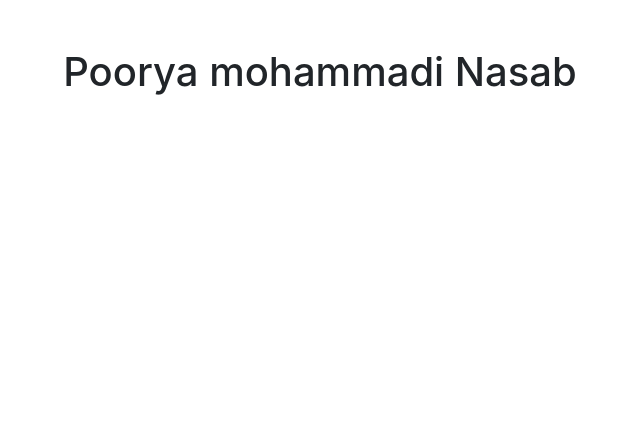
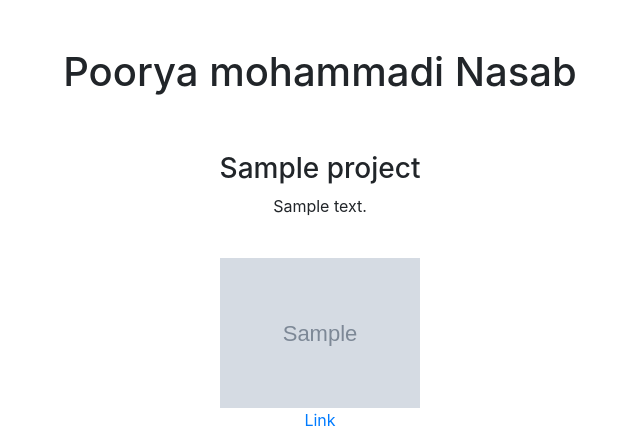
Before and after one commit to Pooryamn/Django_Portfolio, a Django app: page / in a window 1280 px wide. Shown: the top 429 px of the page, without its empty margins (320-960 px from the left). Run offline with Django 3.2, Linux system fonts and the light colour scheme; tables that the repository leaves empty hold one stand-in row (values such as "Sample post"); grey boxes marked "Sample" are stand-in pictures; some libraries are stand-ins or nearby versions.

Commit message:
show each object in my site

```diff
--- a/portfolio/templates/portfolio/home.html
+++ b/portfolio/templates/portfolio/home.html
@@ -4,4 +4,18 @@
     <br>
     <br>
     <h1>Poorya mohammadi Nasab</h1>
+
+    {% for project in projects %}
+        <br>
+        <br>
+        <h3>{{project.Title}}</h3>
+        <p>{{project.Description}}</p>
+        <br>
+        <img src="{{project.Image.url}}" height = 150 >
+        {% if project.Url %}
+            <br><a href = "{{project.Url}}"> Link </a>
+        {% endif %}
+        <br>
+
+    {% endfor %}
 </div>
```
